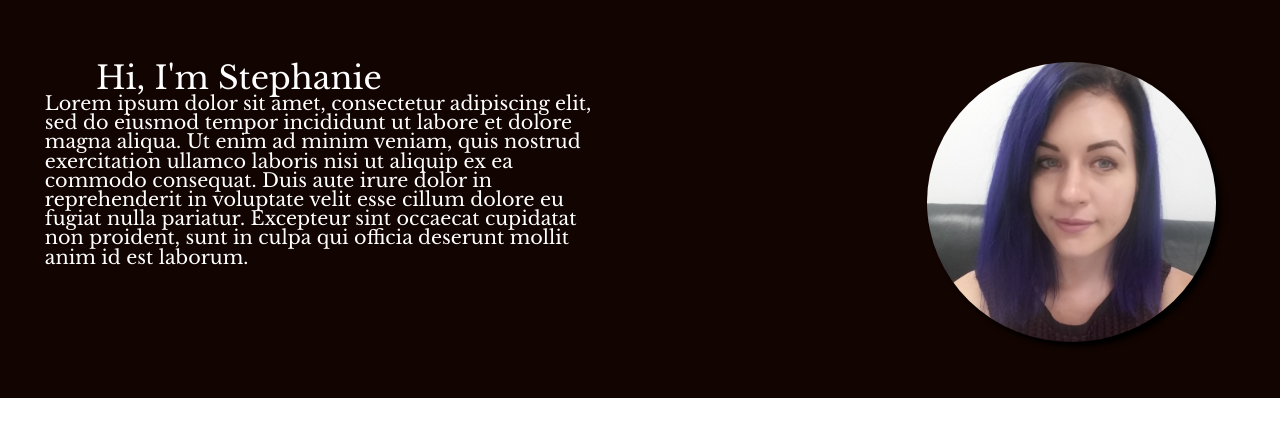
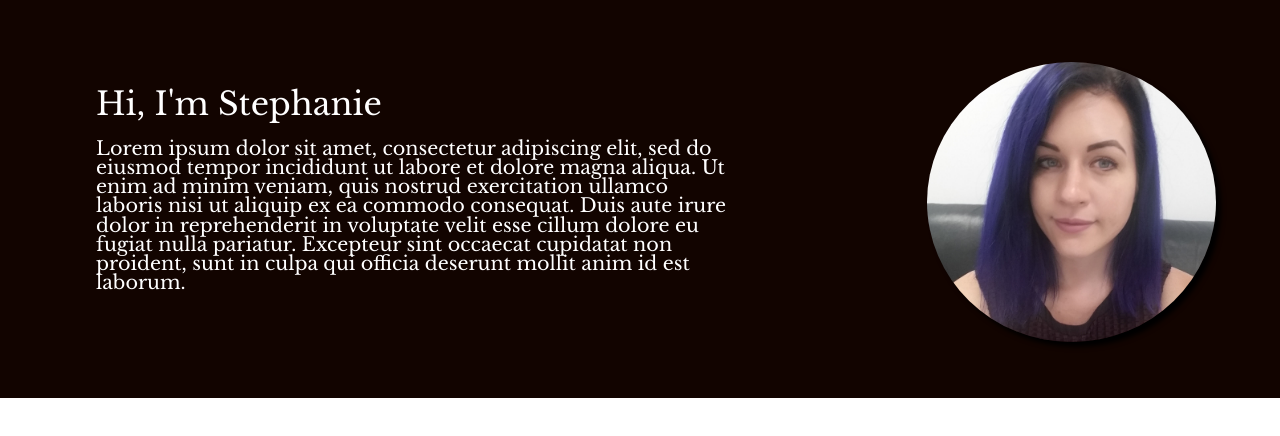
Before and after one commit to StephanieDover/Personal-Portfolio, a website: page app/index.html in a window 1280 px wide. Shown: the part 802-1238 px from the top of the page. Drawn offline with nearby package versions, Linux system fonts and the light colour scheme.

Commit message:
minor style changes aboutme

```diff
--- a/app/scss/styles.scss
+++ b/app/scss/styles.scss
@@ -178,19 +178,20 @@ body,
 }
 
 #about-me {
-  padding-top: 4em;
+  padding-top: 7%;
+  margin-left: 8em;
   width: 50%;
   height: auto;
   display: inline-block;
 }
 
 #about-me p {
+  margin-top: 1em;
   font-size: 1.2em;
   display: inline;
   position: relative;
   right: 5%;
   float: left;
-  margin-left: 4em;
 }
 
 #about-me h1 {
@@ -199,8 +200,8 @@ body,
   position: relative;
   right: 5%;
   float: left;
-  margin-left: 4em;
 }
+
 #my-pic {
   position: relative;
   display: inline;
```
Also changed, not shown: app/css/styles.css.
